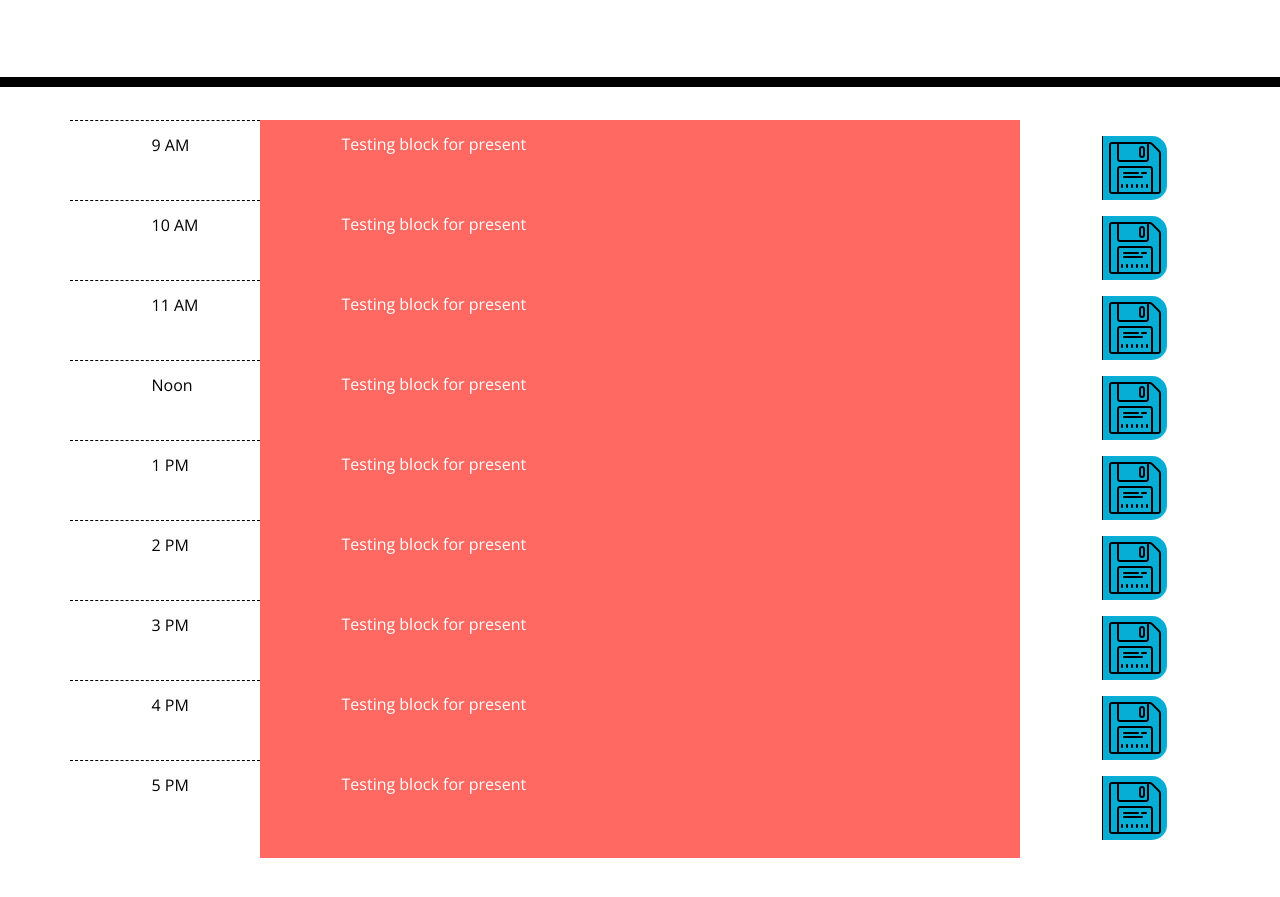
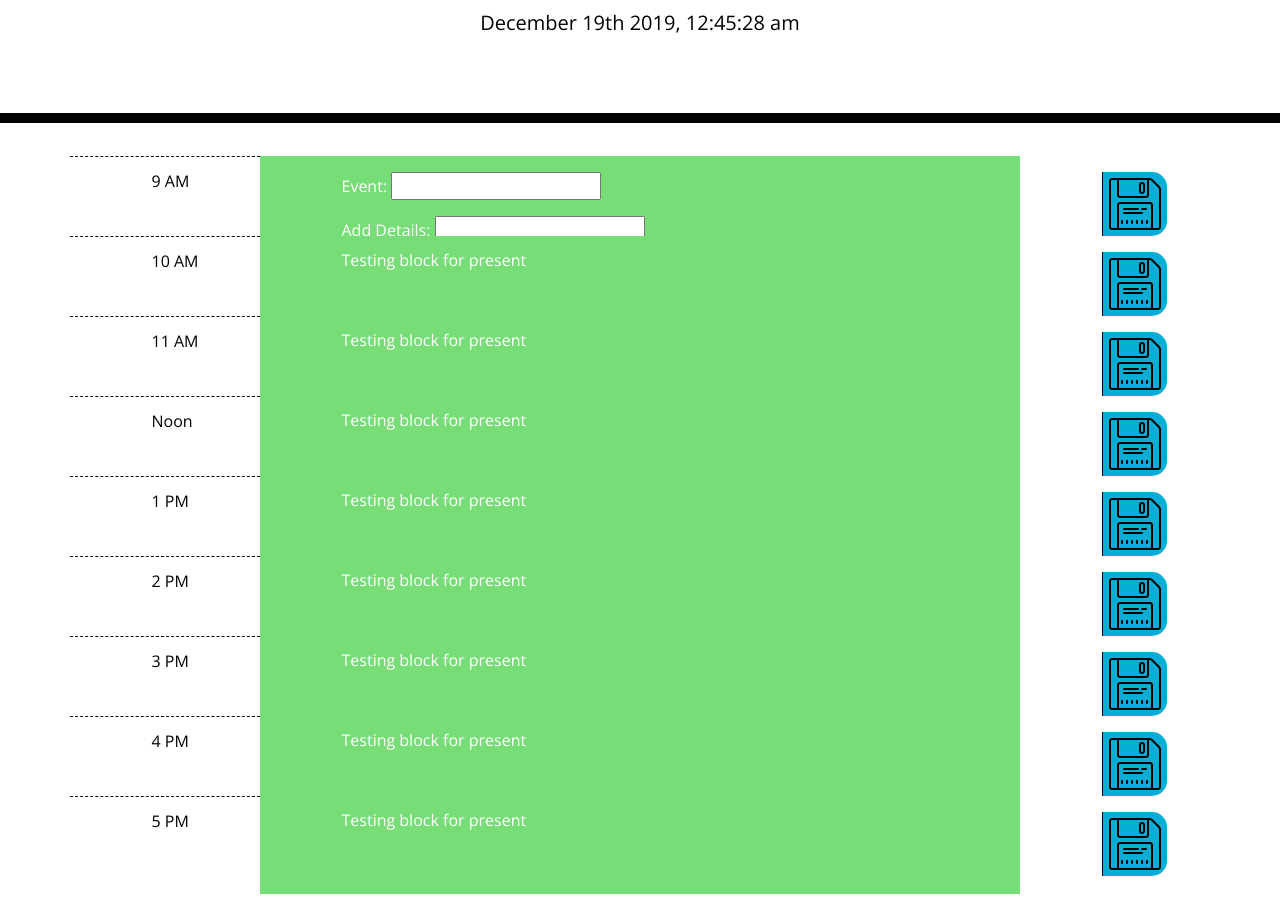
Before and after one commit to cml2377/Day-Planner, a plain HTML site: page index.html in a window 1280 px wide. Shown: the part 181-1078 px from the top of the page. Before the commit the page ends 1042 px from the top, so only its background shows below. Drawn offline with nearby package versions, Linux system fonts and the light colour scheme.

Commit message:
added variables for each hour in js; renamed the ids for each row

```diff
--- a/assets/js/script.js
+++ b/assets/js/script.js
@@ -3,11 +3,34 @@ $(document).ready(function () {
     //First, we display current day, date, and time in the jumbotron.
     var currentDayEl = $("#currentDay");
 
-    currentDayEl.moment().format("dddd, MMM Do YYYY, h:mm a");
+    currentDayEl.text(moment().format('MMMM Do YYYY, h:mm:ss a'));
+
+    var update = function () {
+        currentDayEl.text(moment().format('MMMM Do YYYY, h:mm:ss a'));
+    }
+    setInterval(update, 1000);
 
     //Then, we calculate the time of day with moment, and then change the classes of the rows accordingly.
+    var nineAM = $("#9Row");
+    var tenAM = $("#10Row");
+    var elevenAM = $("#11Row");
+    var noon = $("#12Row");
+    var onePM = $("#13Row");
+    var twoPM = $("#14Row");
+    var threePM = $("#15Row");
+    var fourPM = $("#16Row");
+    var fivePM = $("#17Row");
 
-    //$(".past").addClass(".present").removeClass(".past");
+    //if time is #AM--
+    moment()
+
+
+    //if block is < #; then change class to past
+    //if block == #; then change class to present
+    //if block > #, then change class to future
+
+    $(".future").addClass(".present").removeClass(".future");
+    $(".present").addClass(".past").removeClass(".present");
 
     //When user clicks on an empty input box, it should allow user to populate it with a string.
 
--- a/index.html
+++ b/index.html
@@ -21,11 +21,24 @@
     </header>
     <div class="container">
         <!-- Timeblocks go here -->
-        <div class="row" id="9amRow">
+        <div class="row" id="9Row">
             <div class="col-md-2 hour">
                 9 AM
             </div>
-            <div class="col-md-8 present">
+            <div class="col-md-8 future">
+                Event: <input type="text"><br>
+                Add Details: <input type="text"><br>
+            </div>
+            <div class="col-md-2">
+                <input type="image" src="assets/images/icons8-save-64.png" class="saveBtn" id="saveEntry" />
+            </div>
+        </div>
+
+        <div class="row" id="10Row">
+            <div class="col-md-2 hour">
+                10 AM
+            </div>
+            <div class="col-md-8 future">
                 Testing block for present
             </div>
             <div class="col-md-2">
@@ -33,11 +46,11 @@
             </div>
         </div>
 
-        <div class="row" id="10amRow">
+        <div class="row" id="11Row">
             <div class="col-md-2 hour">
-                10 AM
+                11 AM
             </div>
-            <div class="col-md-8 present">
+            <div class="col-md-8 future">
                 Testing block for present
             </div>
             <div class="col-md-2">
@@ -45,11 +58,11 @@
             </div>
         </div>
 
-        <div class="row" id="11amRow">
+        <div class="row" id="12Row">
             <div class="col-md-2 hour">
-                11 AM
+                Noon
             </div>
-            <div class="col-md-8 present">
+            <div class="col-md-8 future">
                 Testing block for present
             </div>
             <div class="col-md-2">
@@ -57,11 +70,11 @@
             </div>
         </div>
 
-        <div class="row" id="12pmRow">
+        <div class="row" id="13Row">
             <div class="col-md-2 hour">
-                Noon
+                1 PM
             </div>
-            <div class="col-md-8 present">
+            <div class="col-md-8 future">
                 Testing block for present
             </div>
             <div class="col-md-2">
@@ -69,11 +82,11 @@
             </div>
         </div>
 
-        <div class="row" id="1pmRow">
+        <div class="row" id="14Row">
             <div class="col-md-2 hour">
-                1 PM
+                2 PM
             </div>
-            <div class="col-md-8 present">
+            <div class="col-md-8 future">
                 Testing block for present
             </div>
             <div class="col-md-2">
@@ -81,11 +94,11 @@
             </div>
         </div>
 
-        <div class="row" id="2pmRow">
+        <div class="row" id="15Row">
             <div class="col-md-2 hour">
-                2 PM
+                3 PM
             </div>
-            <div class="col-md-8 present">
+            <div class="col-md-8 future">
                 Testing block for present
             </div>
             <div class="col-md-2">
@@ -93,11 +106,11 @@
             </div>
         </div>
 
-        <div class="row" id="3pmRow">
+        <div class="row" id="16Row">
             <div class="col-md-2 hour">
-                3 PM
+                4 PM
             </div>
-            <div class="col-md-8 present">
+            <div class="col-md-8 future">
                 Testing block for present
             </div>
             <div class="col-md-2">
@@ -105,23 +118,11 @@
             </div>
         </div>
 
-        <div class="row" id="4pmRow">
-            <div class="col-md-2 hour">
-                4 PM
-            </div>
-            <div class="col-md-8 present">
-                Testing block for present
-            </div>
-            <div class="col-md-2">
-                <input type="image" src="assets/images/icons8-save-64.png" class="saveBtn" id="saveEntry" />
-            </div>
-        </div>
-
-        <div class="row" id="5pmRow">
+        <div class="row" id="17Row">
             <div class="col-md-2 hour">
                 5 PM
             </div>
-            <div class="col-md-8 present">
+            <div class="col-md-8 future">
                 Testing block for present
             </div>
             <div class="col-md-2">
```
